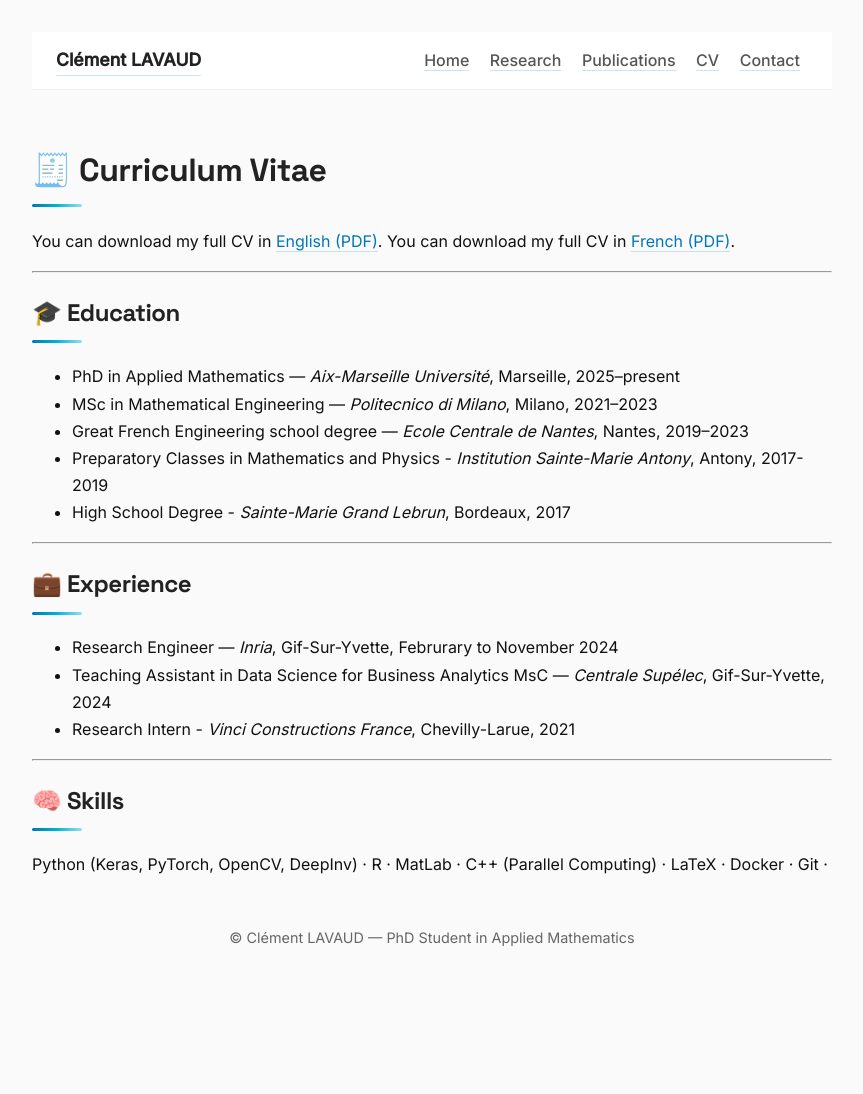
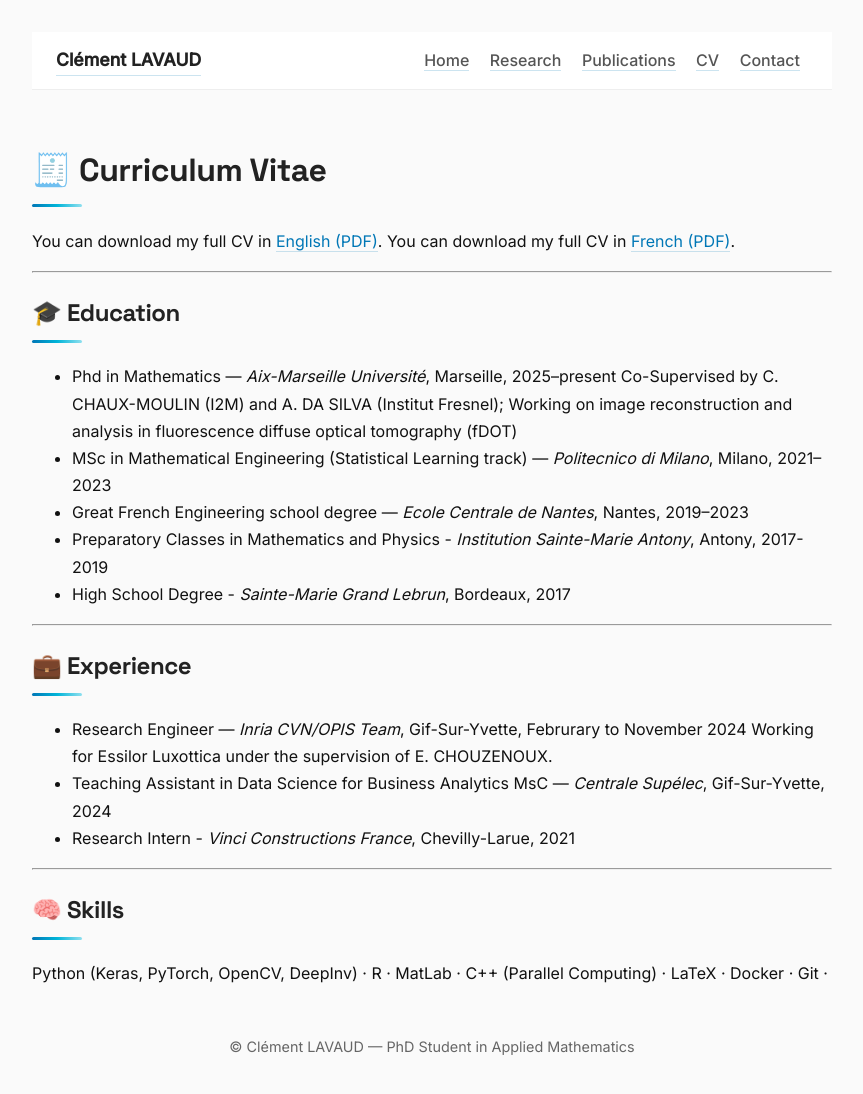
Before and after one commit to clementlavaud/clementlavaud.github.io, a Jekyll site: the page built from cv.md, in a window 1280 px wide and 1106 px high. Shown: the top 1094 px of the window, without its empty margins (208-1071 px from the left). Built offline with Jekyll 4.4.1, drawn with Linux system fonts in a browser that asks for light colours.

Commit message:
Update cv.md

```diff
--- a/cv.md
+++ b/cv.md
@@ -11,8 +11,9 @@ You can download my full CV in [French (PDF)](assets/cv_fr.pdf).
 ---
 
 ## 🎓 Education
-- PhD in Applied Mathematics — *Aix-Marseille Université*, Marseille, 2025–present
-- MSc in Mathematical Engineering — *Politecnico di Milano*, Milano, 2021–2023
+- Phd in Mathematics — *Aix-Marseille Université*, Marseille, 2025–present
+  Co-Supervised by C. CHAUX-MOULIN (I2M) and A. DA SILVA (Institut Fresnel); Working on image reconstruction and analysis in fluorescence diffuse optical tomography (fDOT)
+- MSc in Mathematical Engineering (Statistical Learning track) — *Politecnico di Milano*, Milano, 2021–2023
 - Great French Engineering school degree — *Ecole Centrale de Nantes*, Nantes, 2019–2023
 - Preparatory Classes in Mathematics and Physics - *Institution Sainte-Marie Antony*, Antony, 2017-2019
 - High School Degree - *Sainte-Marie Grand Lebrun*, Bordeaux, 2017
@@ -20,7 +21,8 @@ You can download my full CV in [French (PDF)](assets/cv_fr.pdf).
 ---
 
 ## 💼 Experience
-- Research Engineer — *Inria*, Gif-Sur-Yvette, Februrary to November 2024
+- Research Engineer — *Inria CVN/OPIS Team*, Gif-Sur-Yvette, Februrary to November 2024
+  Working for Essilor Luxottica under the supervision of E. CHOUZENOUX.
 - Teaching Assistant in Data Science for Business Analytics MsC — *Centrale Supélec*, Gif-Sur-Yvette, 2024
 - Research Intern - *Vinci Constructions France*, Chevilly-Larue, 2021
 
```
